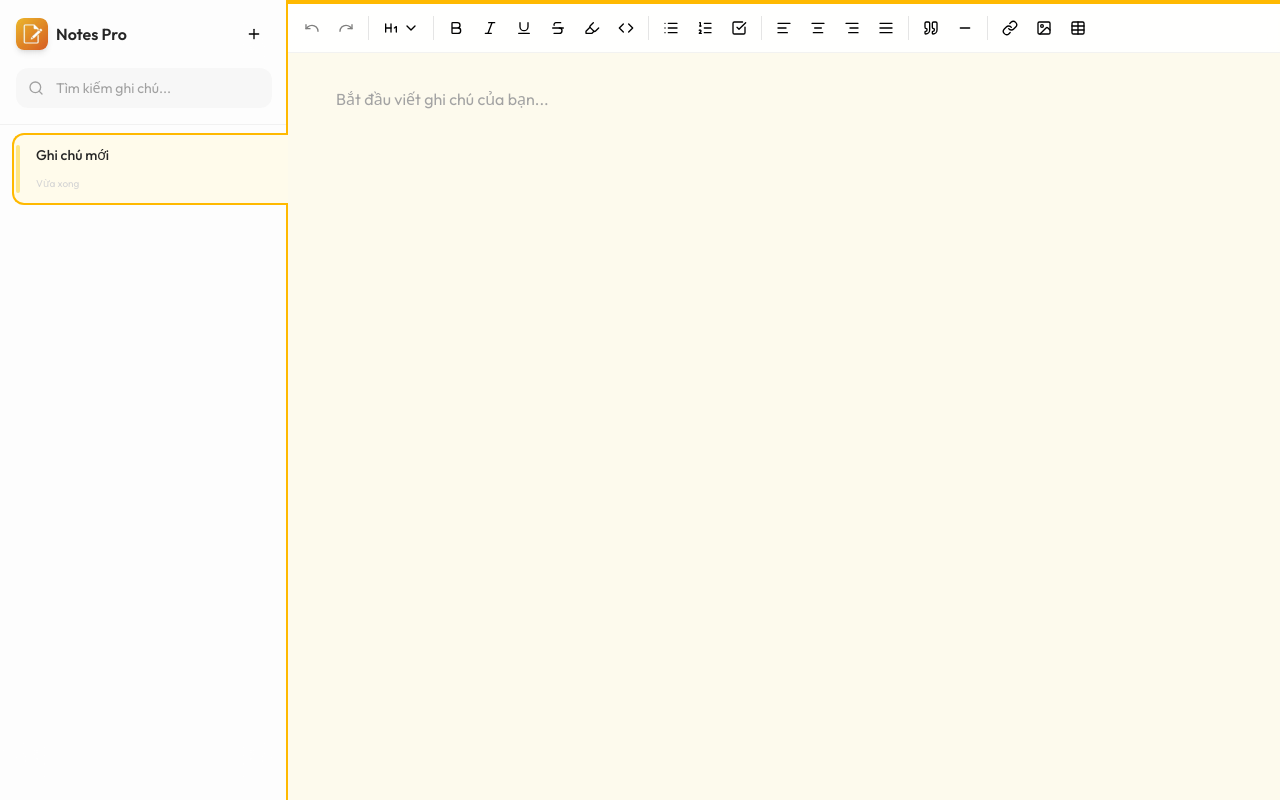
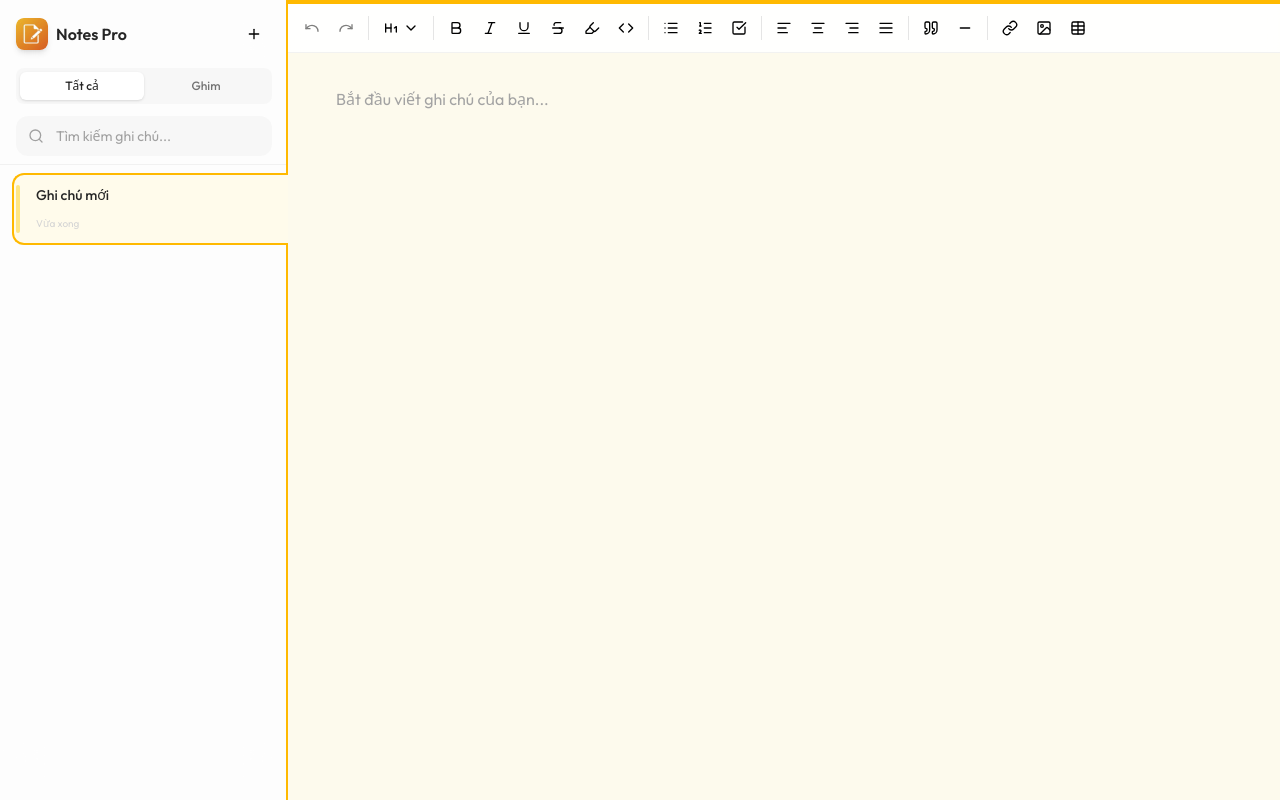
Before and after one commit to toihocweb/notes-prop, a Next.js app: page / in a window 1280 px wide. Both pictures are taken after a click on the button 254 px from the left and 34 px from the top of the page. Built offline with nearby package versions, Linux system fonts and the light colour scheme.

Commit message:
add drag/drop

```diff
--- a/src/app/page.tsx
+++ b/src/app/page.tsx
@@ -19,6 +19,7 @@ export default function Home() {
         updateNote,
         deleteNote,
         togglePin,
+        reorderNotes,
     } = useNotes();
 
     if (!isLoaded) {
@@ -74,6 +75,7 @@ export default function Home() {
                 onTogglePin={togglePin}
                 onSearchChange={setSearchQuery}
                 onChangeNoteColor={handleChangeNoteColor}
+                onReorderNotes={reorderNotes}
             />
 
             <AnimatePresence mode="wait">
--- a/src/components/Sidebar.tsx
+++ b/src/components/Sidebar.tsx
@@ -14,7 +14,7 @@ import {
 } from 'lucide-react';
 import { PopOutButton } from '@/components/PopOutButton';
 import { cn } from '@/lib/utils';
-import { motion, AnimatePresence } from 'framer-motion';
+import { motion, AnimatePresence, Reorder } from 'framer-motion';
 
 
 
@@ -50,6 +50,7 @@ interface SidebarProps {
     onTogglePin: (id: string) => void;
     onSearchChange: (query: string) => void;
     onChangeNoteColor: (id: string, color: NoteColor) => void;
+    onReorderNotes: (notes: Note[]) => void;
 }
 
 function formatDate(dateString: string): string {
@@ -183,6 +184,12 @@ const ringColorMap: Record<NoteColor, string> = {
 };
 
 
+// Add useState to import
+import { useState } from 'react';
+// ... rest of imports
+
+// ... existing code ...
+
 export function Sidebar({
     notes,
     selectedNoteId,
@@ -193,21 +200,22 @@ export function Sidebar({
     onTogglePin,
     onSearchChange,
     onChangeNoteColor,
+    onReorderNotes,
 }: SidebarProps) {
     const selectedNote = notes.find(n => n.id === selectedNoteId);
     const { popOut } = usePopOut();
+    const [activeTab, setActiveTab] = useState<'all' | 'pinned'>('all');
 
     return (
         <div className="w-72 h-full bg-white/80 backdrop-blur-xl flex flex-col relative group/sidebar">
             {/* Fake Border Line */}
-            {/* Fake Border Line - Z-Index 20 to sit above inactive notes but below active one */}
             <div className={cn(
                 "absolute right-0 top-0 bottom-0 w-[2px] transition-colors duration-300 z-20 pointer-events-none",
                 selectedNote ? separatorColorMap[selectedNote.color] : "bg-neutral-200"
             )} />
 
             {/* Header */}
-            <div className="p-4 border-b border-neutral-200/50 relative z-10">
+            <div className="p-4 pb-2 border-b border-neutral-200/50 relative z-10">
                 <div className="flex items-center justify-between mb-4">
                     <div className="flex items-center gap-2">
                         <img
@@ -227,6 +235,32 @@ export function Sidebar({
                     </Button>
                 </div>
 
+                {/* Tabs */}
+                <div className="flex p-1 mb-3 bg-neutral-100/80 rounded-lg">
+                    <button
+                        onClick={() => setActiveTab('all')}
+                        className={cn(
+                            "flex-1 py-1.5 text-xs font-medium rounded-md transition-all duration-200",
+                            activeTab === 'all'
+                                ? "bg-white text-neutral-800 shadow-sm"
+                                : "text-neutral-500 hover:text-neutral-700 hover:bg-white/50"
+                        )}
+                    >
+                        Tất cả
+                    </button>
+                    <button
+                        onClick={() => setActiveTab('pinned')}
+                        className={cn(
+                            "flex-1 py-1.5 text-xs font-medium rounded-md transition-all duration-200",
+                            activeTab === 'pinned'
+                                ? "bg-white text-neutral-800 shadow-sm"
+                                : "text-neutral-500 hover:text-neutral-700 hover:bg-white/50"
+                        )}
+                    >
+                        Ghim
+                    </button>
+                </div>
+
                 {/* Search */}
                 <div className="relative">
                     <Search className="absolute left-3 top-1/2 -translate-y-1/2 w-4 h-4 text-neutral-400" />
@@ -244,7 +278,7 @@ export function Sidebar({
             <ScrollArea className="flex-1 relative [&_[data-orientation=vertical]]:hidden">
                 <div className="py-2">
                     <AnimatePresence mode="popLayout">
-                        {notes.length === 0 ? (
+                        {notes.length === 0 && !searchQuery && activeTab === 'all' ? (
                             <motion.div
                                 initial={{ opacity: 0 }}
                                 animate={{ opacity: 1 }}
@@ -253,26 +287,30 @@ export function Sidebar({
                                 <div className="w-16 h-16 mx-auto mb-4 rounded-2xl bg-neutral-100 flex items-center justify-center">
                                     <FileText className="w-8 h-8 text-neutral-300" />
                                 </div>
-                                <p className="text-sm text-neutral-400 mb-4">Chưa có ghi chú nào</p>
+                                <p className="text-sm text-neutral-400 mb-4">
+                                    {'Chưa có ghi chú nào'}
+                                </p>
                                 <Button size="sm" onClick={() => onCreateNote()}>
                                     <Plus className="w-4 h-4 mr-1" />
                                     Tạo ghi chú
                                 </Button>
                             </motion.div>
                         ) : (
-                            notes.map((note, index) => (
-                                <motion.div
-                                    key={note.id}
-                                    layout
-                                    initial={{ opacity: 0, y: 20 }}
-                                    animate={{ opacity: 1, y: 0 }}
-                                    exit={{ opacity: 0, x: -20 }}
-                                    transition={{ delay: index * 0.02 }}
-                                    className={cn(
+                            renderNotesList()
+                        )}
+                    </AnimatePresence>
+                </div>
+            </ScrollArea>
+        </div>
+    );
+
+    function renderNoteItem(note: Note, index: number, isDragEnabled: boolean) {
+        // ...    function renderNoteItem(note: Note, index: number, isDragEnabled: boolean) {
+        const content = (
+            <div className={cn(
                 "relative",
                 selectedNoteId === note.id ? "z-30" : "z-10"
-                                    )}
-                                >
+            )}>
                 <ContextMenu>
                     <ContextMenuTrigger asChild>
                         <div
@@ -309,7 +347,6 @@ export function Sidebar({
 
 
                             <div className="pl-3 relative z-10">
-                                                    <div className="pr-8">
                                 <div className="flex items-center gap-1.5 mb-1">
                                     {note.isPinned && (
                                         <Pin className="w-3 h-3 text-amber-500 fill-amber-500 flex-shrink-0" />
@@ -327,23 +364,30 @@ export function Sidebar({
                                     {formatDate(note.updatedAt)}
                                 </span>
                             </div>
-
-
-                                                </div>
                         </div>
                     </ContextMenuTrigger>
-                                        <ContextMenuContent className="w-48">
-                                            <ContextMenuItem onClick={() => onTogglePin(note.id)}>
+                    <ContextMenuContent className="w-48 bg-white" alignOffset={5}>
+                        <ContextMenuItem
+                            onClick={() => onTogglePin(note.id)}
+                            className="focus:bg-neutral-100"
+                        >
                             {note.isPinned ? "Bỏ ghim" : "Ghim ghi chú"}
                         </ContextMenuItem>
-                                            <ContextMenuItem onClick={() => popOut({ noteId: note.id, noteTitle: extractTitle(note), noteColor: note.color, initialContent: note.content })}>
+                        <ContextMenuItem
+                            onClick={() => popOut({ noteId: note.id, noteTitle: extractTitle(note), noteColor: note.color, initialContent: note.content })}
+                            className="focus:bg-neutral-100"
+                        >
                             Mở cửa sổ nổi
                         </ContextMenuItem>
                         <ContextMenuSub>
-                                                <ContextMenuSubTrigger>Đổi màu</ContextMenuSubTrigger>
-                                                <ContextMenuSubContent className="w-48">
+                            <ContextMenuSubTrigger className="focus:bg-neutral-100">Đổi màu</ContextMenuSubTrigger>
+                            <ContextMenuSubContent className="w-48 bg-white">
                                 {THEMES.map((theme) => (
-                                                        <ContextMenuItem key={theme.value} onClick={() => onChangeNoteColor(note.id, theme.value)}>
+                                    <ContextMenuItem
+                                        key={theme.value}
+                                        onClick={() => onChangeNoteColor(note.id, theme.value)}
+                                        className="focus:bg-neutral-100"
+                                    >
                                         <div className={cn("w-4 h-4 rounded-full mr-2", colorMap[theme.value])} />
                                         {theme.name}
                                     </ContextMenuItem>
@@ -351,17 +395,120 @@ export function Sidebar({
                             </ContextMenuSubContent>
                         </ContextMenuSub>
                         <ContextMenuSeparator />
-                                            <ContextMenuItem className="text-red-500 focus:text-red-500" onClick={() => onDeleteNote(note.id)}>
+                        <ContextMenuItem
+                            className="text-red-500 focus:text-red-500 focus:bg-red-50"
+                            onClick={() => onDeleteNote(note.id)}
+                        >
                             Xóa ghi chú
                         </ContextMenuItem>
                     </ContextMenuContent>
                 </ContextMenu>
+            </div>
+        );
+
+        if (isDragEnabled) {
+            return (
+                <Reorder.Item
+                    key={note.id}
+                    value={note}
+                    initial={{ opacity: 0, y: 20, scale: 1 }}
+                    animate={{ opacity: 1, y: 0, scale: 1 }}
+                    exit={{ opacity: 0, x: -20, scale: 1 }}
+                    whileDrag={{ zIndex: 100, scale: 1.05 }}
+                    transition={{ duration: 0.2 }}
+                    className="relative"
+                    dragListener={!searchQuery}
+                >
+                    {content}
+                </Reorder.Item>
+            );
+        }
+
+        return (
+            <motion.div
+                key={note.id}
+                layout
+                initial={{ opacity: 0, y: 20, scale: 1 }}
+                animate={{ opacity: 1, y: 0, scale: 1 }}
+                exit={{ opacity: 0, x: -20, scale: 1 }}
+                transition={{ delay: index * 0.02 }}
+                className="relative"
+            >
+                {content}
             </motion.div>
-                            ))
-                        )}
-                    </AnimatePresence>
+        );
+    }
+
+    function renderNotesList() {
+        const pinnedNotes = notes.filter(n => n.isPinned);
+        const unpinnedNotes = notes.filter(n => !n.isPinned);
+
+        if (searchQuery) {
+            // Search ignores tabs, searches everywhere? Or search respects tab?
+            // Usually search is global. Let's keep it global for now logic-wise.
+            const filteredNotes = notes.filter(note =>
+                extractTitle(note).toLowerCase().includes(searchQuery.toLowerCase()) ||
+                getPlainText(note.content).toLowerCase().includes(searchQuery.toLowerCase())
+            );
+            if (filteredNotes.length === 0) {
+                return (
+                    <motion.div
+                        initial={{ opacity: 0 }}
+                        animate={{ opacity: 1 }}
+                        className="text-center py-12 px-4 relative z-10"
+                    >
+                        <div className="w-16 h-16 mx-auto mb-4 rounded-2xl bg-neutral-100 flex items-center justify-center">
+                            <FileText className="w-8 h-8 text-neutral-300" />
                         </div>
-            </ScrollArea>
+                        <p className="text-sm text-neutral-400 mb-4">
+                            Không tìm thấy ghi chú
+                        </p>
+                    </motion.div>
+                );
+            }
+            return filteredNotes.map((note, index) => renderNoteItem(note, index, false));
+        }
+
+        // Pinned Tab
+        if (activeTab === 'pinned') {
+            if (pinnedNotes.length === 0) {
+                return (
+                    <div className="text-center py-8 text-neutral-400 text-sm">
+                        Chưa có ghi chú đã ghim nào
                     </div>
                 );
             }
+
+            const handleReorderPinnedTab = (newPinnedOrder: Note[]) => {
+                // Update ONLY the pinned items order, but we must construct the full list for onReorderNotes
+                // We kept unpinnedNotes as is.
+                onReorderNotes([...newPinnedOrder, ...unpinnedNotes]);
+            };
+
+            return (
+                <Reorder.Group axis="y" values={pinnedNotes} onReorder={handleReorderPinnedTab}>
+                    {pinnedNotes.map((note, index) => renderNoteItem(note, index, true))}
+                </Reorder.Group>
+            );
+        }
+
+        // All Tab (Default - Now behaves like "Others/Unpinned")
+        const handleReorderUnpinned = (newUnpinned: Note[]) => {
+            onReorderNotes([...pinnedNotes, ...newUnpinned]);
+        };
+
+        if (unpinnedNotes.length === 0) {
+            return (
+                <div className="text-center py-8 text-neutral-400 text-sm">
+                    Chưa có ghi chú khác
+                </div>
+            );
+        }
+
+        return (
+            <Reorder.Group axis="y" values={unpinnedNotes} onReorder={handleReorderUnpinned}>
+                {unpinnedNotes.map((note, index) => renderNoteItem(note, index, true))}
+            </Reorder.Group>
+        );
+    }
+}
--- a/src/hooks/useNotes.ts
+++ b/src/hooks/useNotes.ts
@@ -46,6 +46,7 @@ export function useNotes() {
             updatedAt: now,
             color,
             isPinned: false,
+            order: 0,
         };
         setNotes(prev => [newNote, ...prev]);
         setSelectedNoteId(newNote.id);
@@ -83,12 +84,19 @@ export function useNotes() {
                 }
                 return note;
             });
-            // Sort: pinned first, then by updatedAt
+            // Keep existing order, just update pinned status
+            // OR: Move pinned to top?
+            // User likely wants pinned notes to jump to top.
+            // Let's sort: Pinned first, then by existing order (index)
             return updated.sort((a, b) => {
                 if (a.isPinned !== b.isPinned) return a.isPinned ? -1 : 1;
-                return new Date(b.updatedAt).getTime() - new Date(a.updatedAt).getTime();
+                return 0; // Keep relative order
             });
         });
+    }, []);
+
+    const reorderNotes = useCallback((newNotes: Note[]) => {
+        setNotes(newNotes);
     }, []);
 
     const selectedNote = notes.find(note => note.id === selectedNoteId) || null;
@@ -114,5 +122,6 @@ export function useNotes() {
         updateNote,
         deleteNote,
         togglePin,
+        reorderNotes,
     };
 }
--- a/src/types/note.ts
+++ b/src/types/note.ts
@@ -6,6 +6,7 @@ export interface Note {
     updatedAt: string;
     color: NoteColor;
     isPinned: boolean;
+    order: number;
 }
 
 export type NoteColor =
```
Lines whose indentation alone changed are shown as unchanged.
